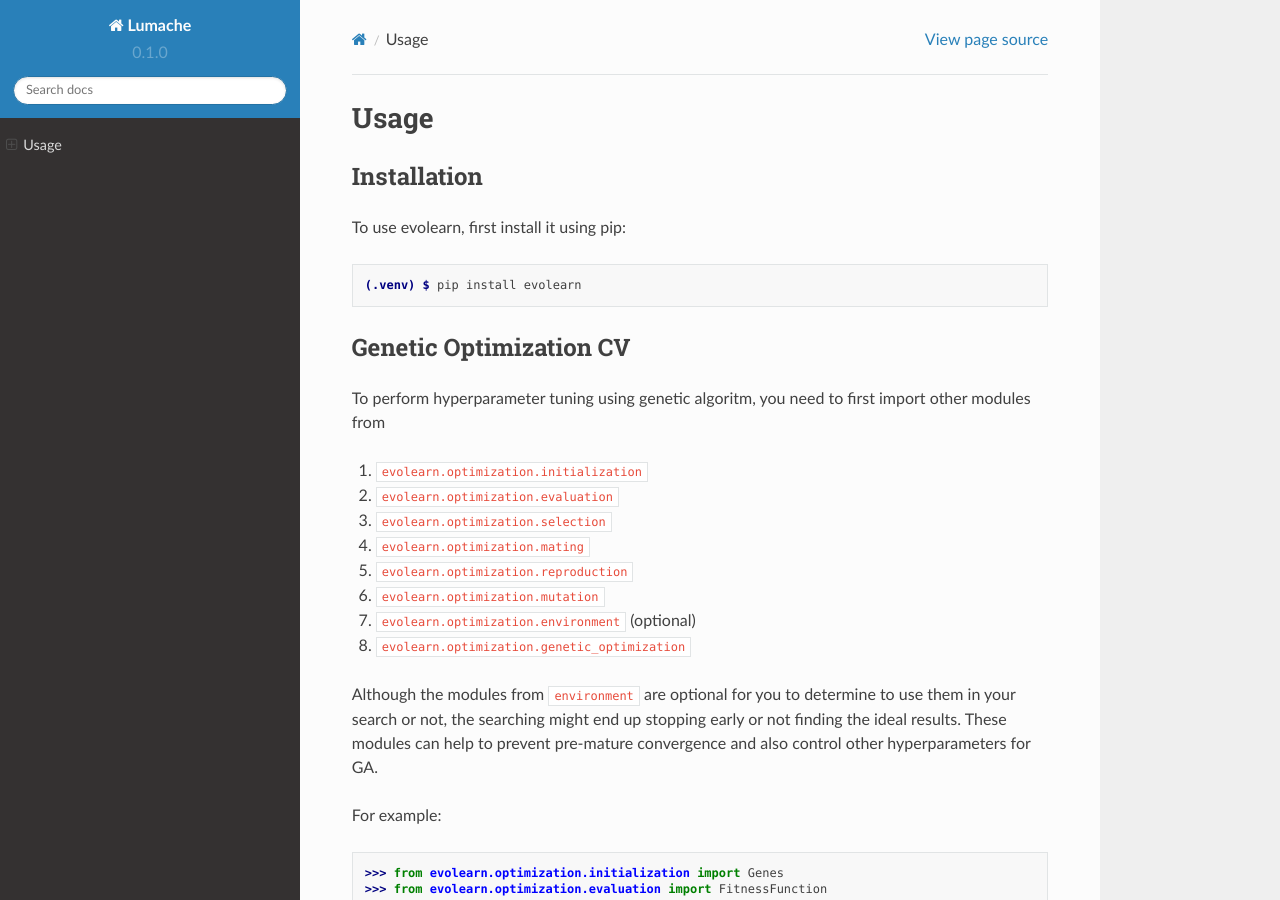
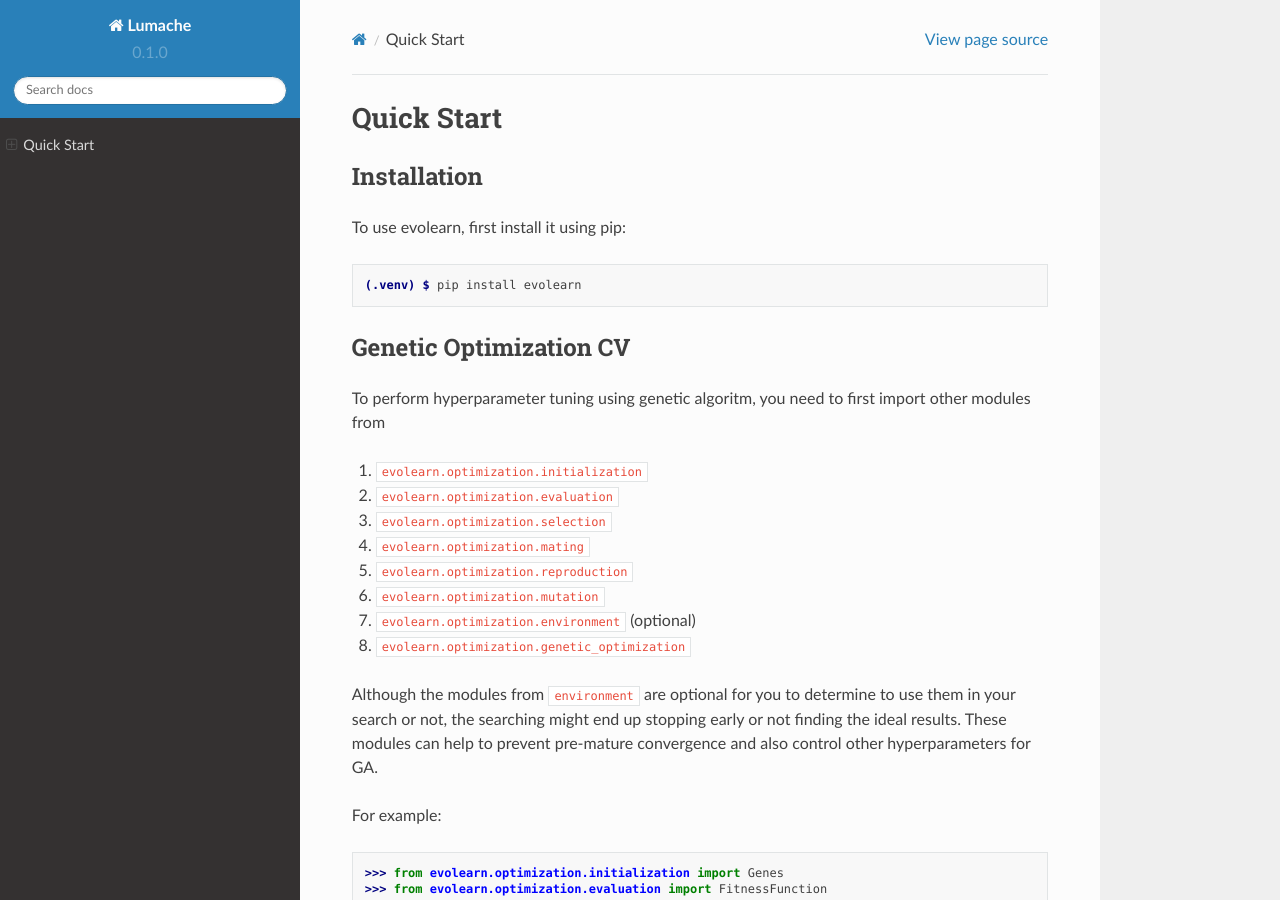
Before and after one commit to HindyDS/evolearn, a Sphinx documentation site: the page built from docs/source/usage.rst, in a window 1280 px wide and 900 px high. Built offline with Sphinx 7.4.7 and the Read the Docs theme 2.0.0, drawn with Linux system fonts in a browser that asks for light colours; pages that are not in the unit, such as notebooks, are missing from menus.

Commit message:
Update usage.rst

```diff
--- a/docs/source/usage.rst
+++ b/docs/source/usage.rst
@@ -1,5 +1,5 @@
-Usage
-=====
+Quick Start
+===========
 
 .. _installation:
 
```
